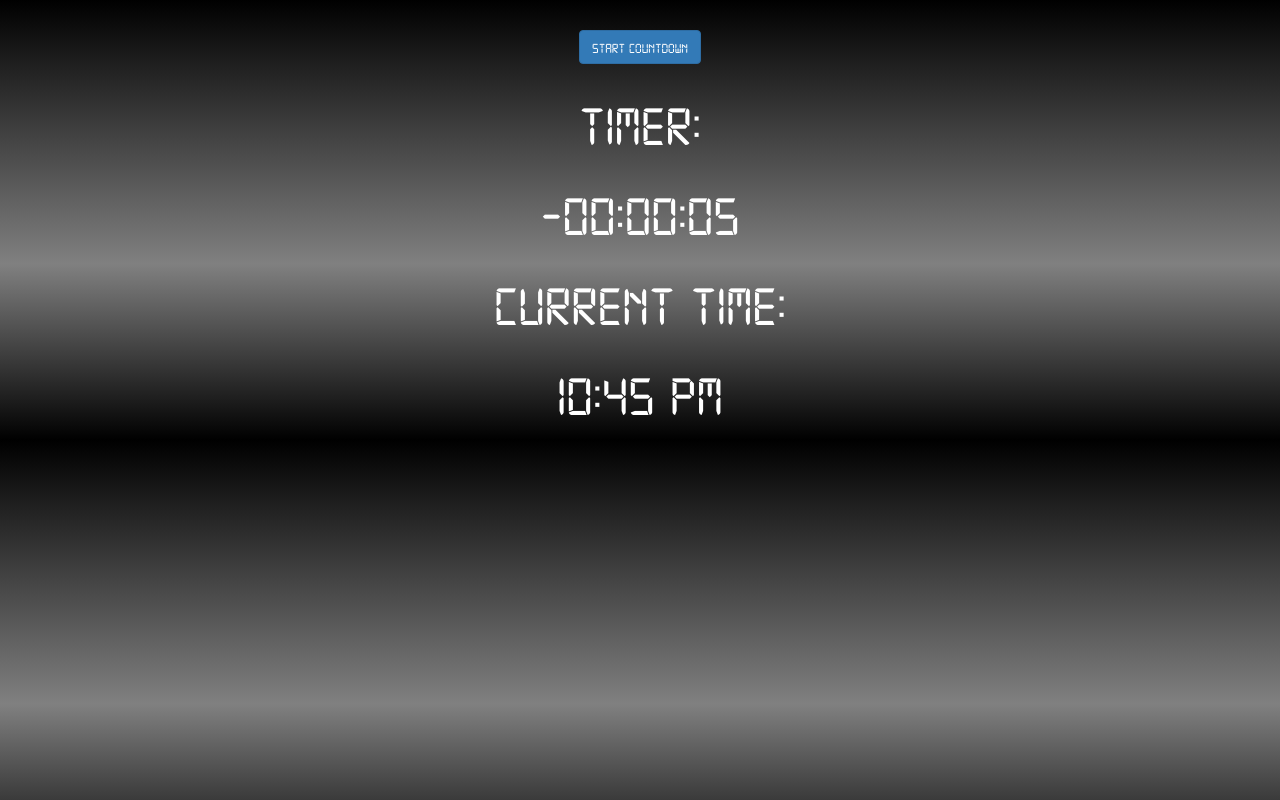
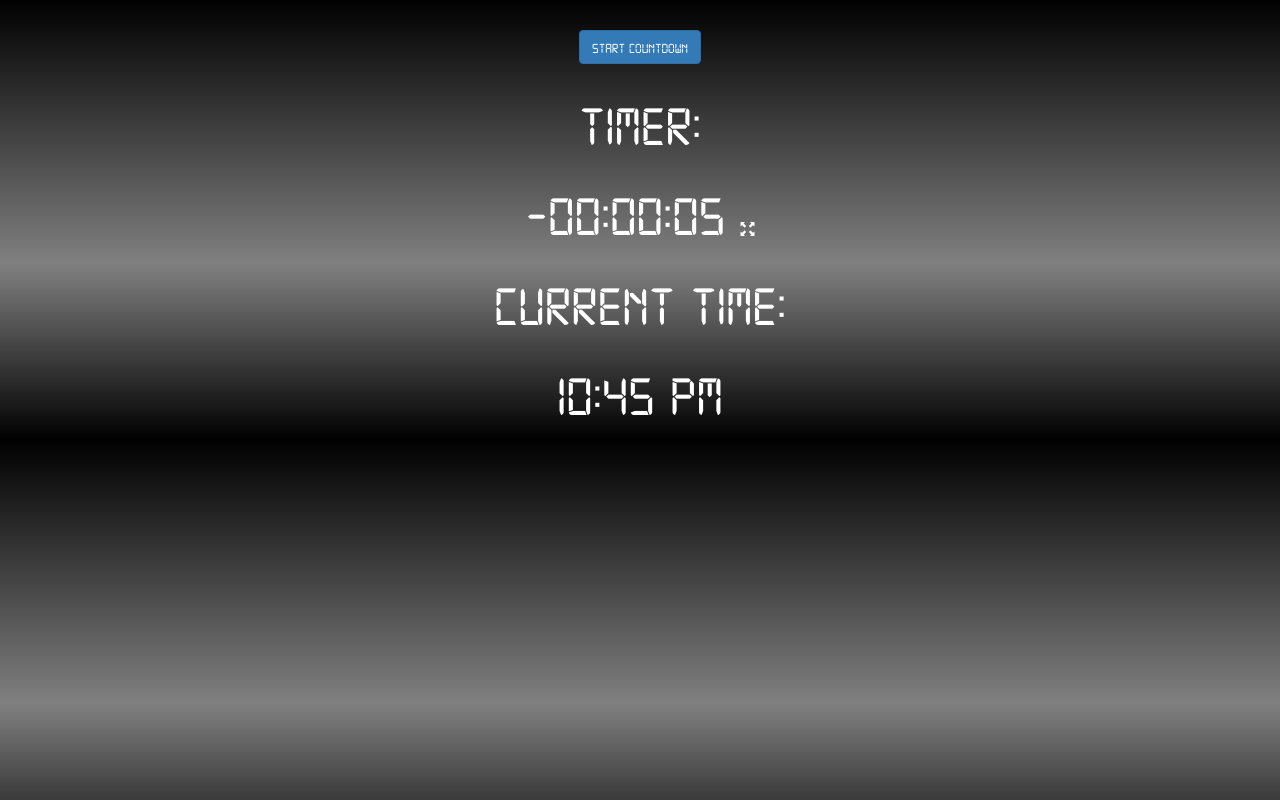
Before and after one commit to eddanieles/clock_timer, a plain HTML site: page index.html in a window 1280 px wide. Drawn offline with nearby package versions, Linux system fonts and the light colour scheme.

Commit message:
attempting to make timer fullscreen

```diff
--- a/index.html
+++ b/index.html
@@ -10,7 +10,10 @@
 
     <div class="display">
       <button class="startBtn btn btn-primary">Start Countdown</button>
-      <p>Timer: <div class="timer"></div></p>
+      <p class="timer_display">Timer:
+        <div class="timer"></div>
+        <span class="glyphicon glyphicon-fullscreen"></span>
+      </p>
       <p>Current Time: <div class="clock"></div></p>
     </div>
 
--- a/main.js
+++ b/main.js
@@ -2,6 +2,7 @@ const countdown = document.querySelector('.countdown');
 const timer = document.querySelector('.timer');
 const clock = document.querySelector('.clock');
 const startBtn = document.querySelector('.startBtn');
+const fullScreen = document.querySelector('.glyphicon-fullscreen');
 
 startBtn.addEventListener('click', setTimer)
 
@@ -36,4 +37,9 @@ function displayCurrentTime() {
 }
 
 displayCurrentTime();
-setInterval(displayCurrentTime, 1000)
+setInterval(displayCurrentTime, 1000);
+
+fullScreen.addEventListener('click', () => {
+  timer.style.width = '100%';
+  timer.style.height = '100%';
+});
--- a/style.css
+++ b/style.css
@@ -13,3 +13,16 @@ body {
   color: white;
   font-family:'digital-clock-font';
 }
+
+.timer {
+  display: inline-block;
+}
+
+.glyphicon {
+  font-size: 25%;
+  transition: all 0.3 ease-in-out;
+}
+
+.glyphicon:hover {
+  transform: scale(1.5);
+}
```
